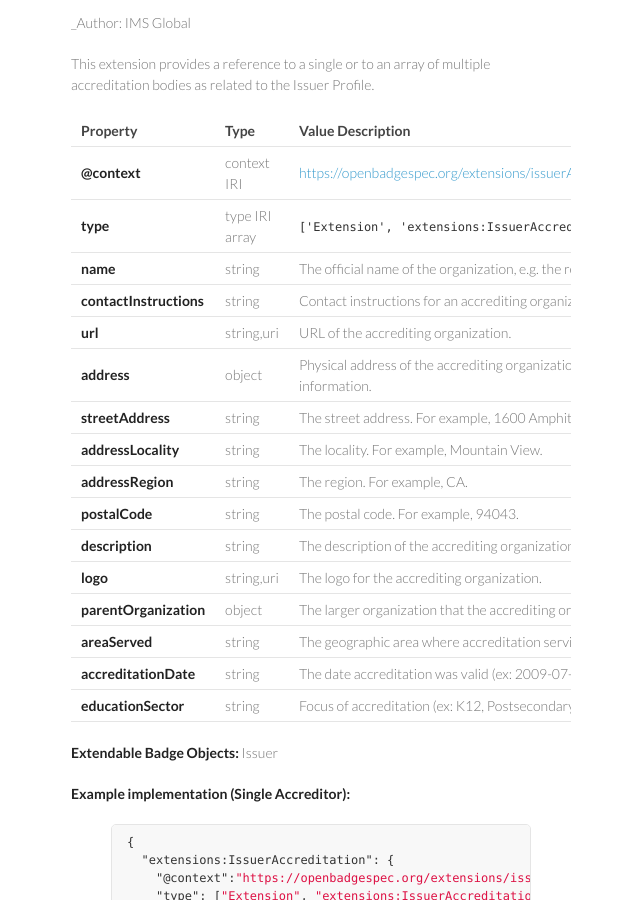
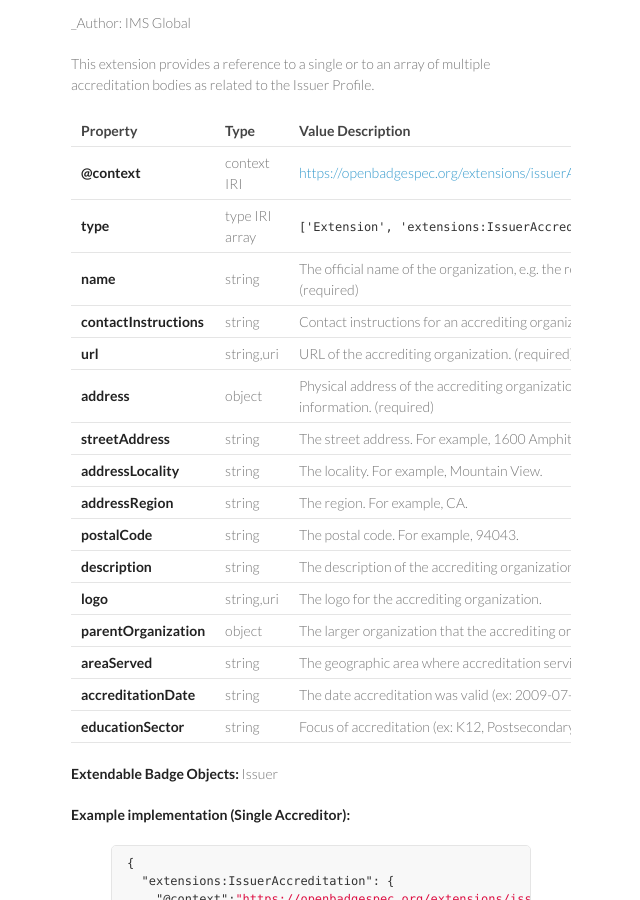
Before and after one commit to 1EdTech/openbadges-specification, a Jekyll site: the page built from extensions/index.md, in a window 1280 px wide and 900 px high, scrolled down 7250 px. Shown: the whole window, without its empty margins (499-1139 px from the left). Built offline with Jekyll 4.4.1, drawn with Linux system fonts in a browser that asks for light colours.

Commit message:
Adding in notes for required fields

```diff
--- a/extensions/index.md
+++ b/extensions/index.md
@@ -303,10 +303,10 @@ Property     | Type        | Value Description
 -------------|-------------|---------
 **@context** | context IRI | [https://openbadgespec.org/extensions/issuerAccreditationExtension/context.json](./issuerAccreditationExtension/context.json)
 **type**     | type IRI array |`['Extension', 'extensions:IssuerAccreditation']`
-**name**     | string| The official name of the organization, e.g. the registered company name.
-<a name="contactInstructions"></a>**contactInstructions**     | string | Contact instructions for an accrediting organization.
-**url**     | string,uri | URL of the accrediting organization.
-**address**     | object | Physical address of the accrediting organization. Object contains specific locality information.
+**name**     | string| The official name of the organization, e.g. the registered company name. (required)
+<a name="contactInstructions"></a>**contactInstructions**     | string | Contact instructions for an accrediting organization. (required)
+**url**     | string,uri | URL of the accrediting organization. (required)
+**address**     | object | Physical address of the accrediting organization. Object contains specific locality information. (required)
 **streetAddress**     | string | The street address. For example, 1600 Amphitheatre Pkwy.
 **addressLocality**     | string |  The locality. For example, Mountain View.
 **addressRegion**     | string |  The region. For example, CA.
```
